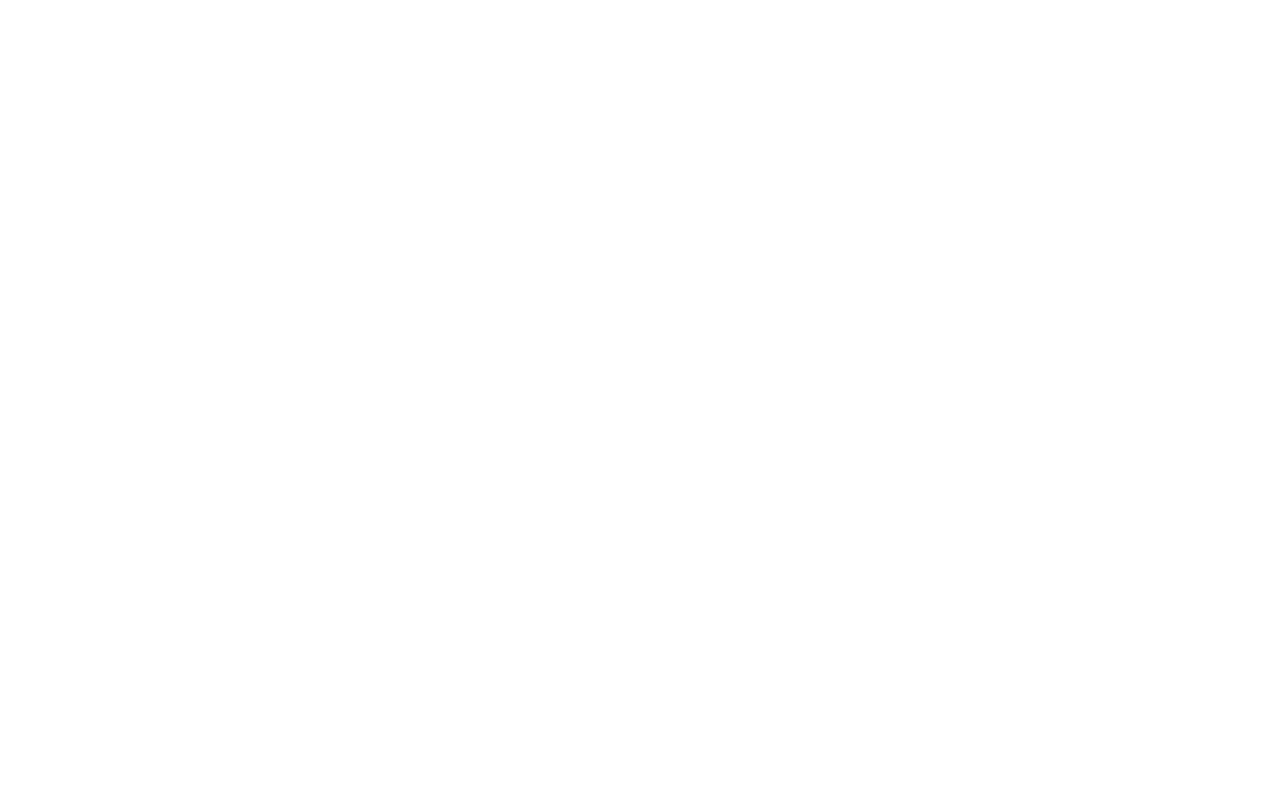
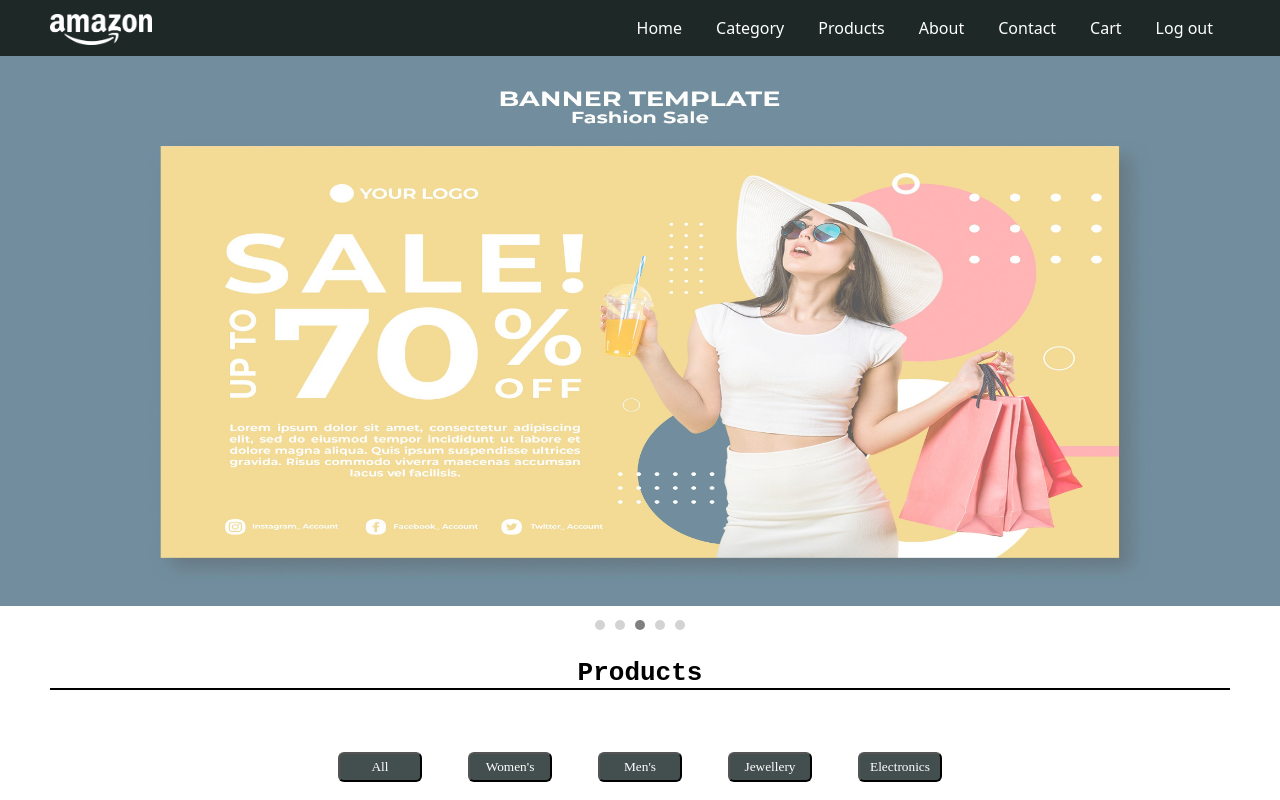
Before and after one commit to Asharma2429/ShoppingApp-Ankit, a React (Create React App) app: page / in a window 1280 px wide. Before the commit this address had no page. Shown: the top 800 px of the page. Built offline with nearby package versions, Linux system fonts and the light colour scheme; no server answers.

Commit message:
login error

```diff
--- a/src/App.js
+++ b/src/App.js
@@ -12,10 +12,10 @@
 <CartProvider>
 <BrowserRouter>
 {/* <Link to="/"></Link> */}
-<Link to="/home"></Link>
+<Link to="/"></Link>
 <Routes>
   {/* <Route extact path='/' element={<Login/>}/> */}
-  <Route extact path='/home' element={<Home/>}/>
+  <Route extact path='/' element={<Home/>}/>
   <Route extact path='/cart' element={<Cart/>}/>
 </Routes>
 </BrowserRouter>
```
